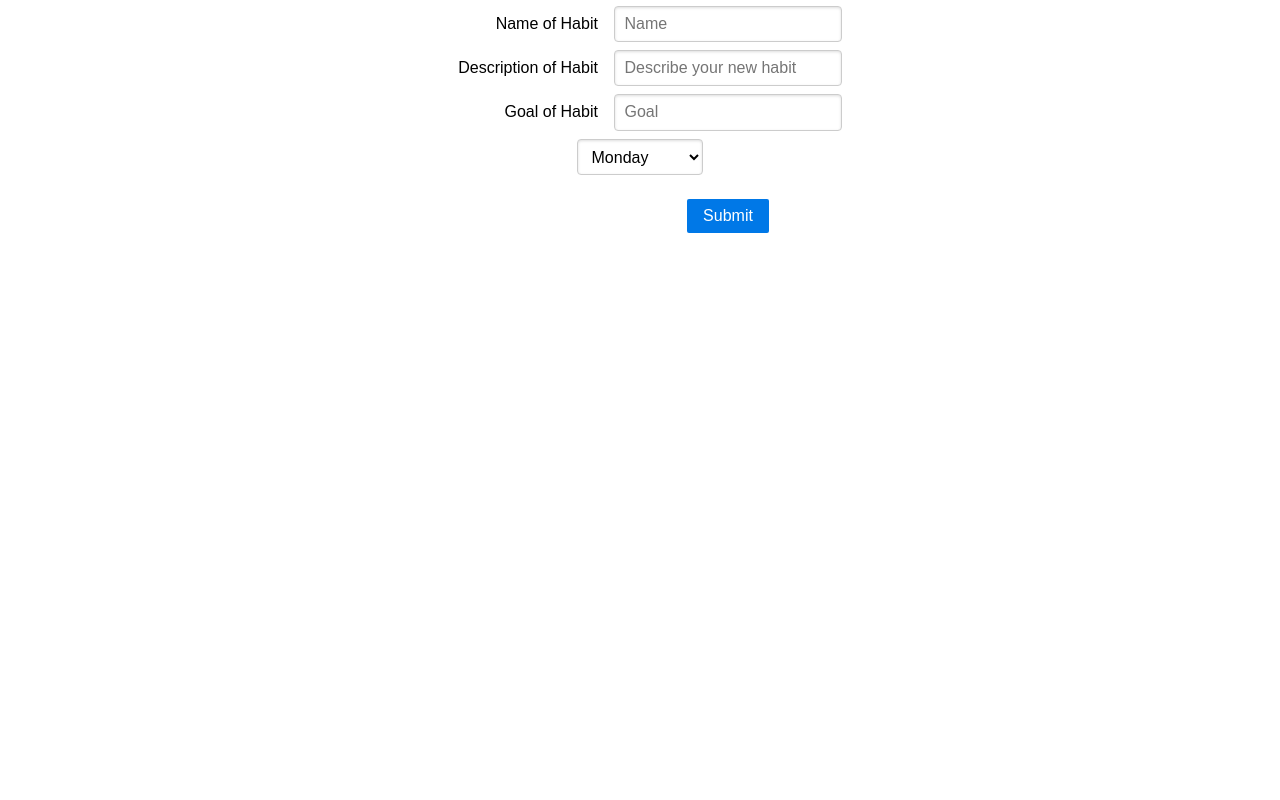
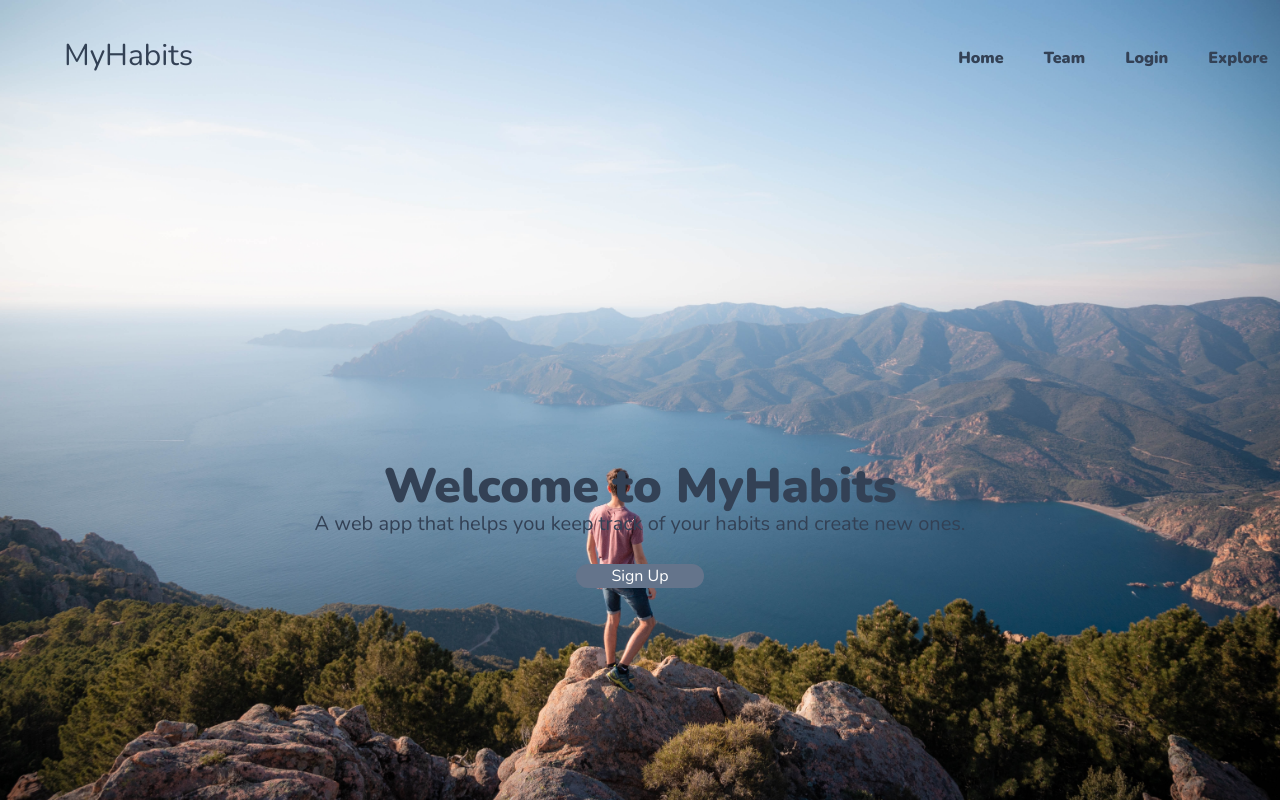
Before and after one commit to Jeffrod1098/habit-forming-app-frontend, a React (Create React App) app: page / in a window 1280 px wide. Built offline with nearby package versions, Linux system fonts and the light colour scheme.

Commit message:
landing page done with tailwind, aos,and google font nunito.

```diff
--- a/package.json
+++ b/package.json
@@ -6,6 +6,7 @@
     "@testing-library/jest-dom": "^5.16.4",
     "@testing-library/react": "^13.3.0",
     "@testing-library/user-event": "^13.5.0",
+    "aos": "^2.3.4",
     "purecss": "^2.1.0",
     "react": "^18.2.0",
     "react-dom": "^18.2.0",
@@ -36,5 +37,10 @@
       "last 1 firefox version",
       "last 1 safari version"
     ]
+  },
+  "devDependencies": {
+    "autoprefixer": "^10.4.7",
+    "postcss": "^8.4.14",
+    "tailwindcss": "^3.1.4"
   }
 }
--- /dev/null
+++ b/postcss.config.js
@@ -0,0 +1,6 @@
+module.exports = {
+  plugins: {
+    tailwindcss: {},
+    autoprefixer: {},
+  },
+}
--- a/public/index.html
+++ b/public/index.html
@@ -9,7 +9,9 @@
       name="description"
       content="Web site created using create-react-app"
     />
-
+    <link rel="preconnect" href="https://fonts.googleapis.com">
+    <link rel="preconnect" href="https://fonts.gstatic.com" crossorigin>
+    <link href="https://fonts.googleapis.com/css2?family=Nunito:wght@400;900&display=swap" rel="stylesheet">
     <title>Habit Forming App</title>
   </head>
   <body>
--- a/src/App.css
+++ b/src/App.css
@@ -1,3 +1,26 @@
 .App {
   text-align: center;
+  height: 100vh;
+  font-family: Nunito;
 }
+
+
+.logo{
+  display: flex;
+  margin-left: 5%;
+  padding-top: 3%;
+  justify-content: space-between;
+}
+
+.welcome{
+  display: flex;
+  flex-direction: column;
+  padding-top: 30%;
+  align-items: center;
+}
+
+button{
+  width: 10%;
+  color: white;
+  margin-top: 2%;
+}
--- a/src/App.js
+++ b/src/App.js
@@ -1,12 +1,9 @@
 import "./App.css";
-import Home from "./Home"
-import CreateHabit from "./CreateHabit";
-
+import Landing from "./Landing";
 
 function App() {
   return <div className="App">
-    {/* <Home /> */}
-    <CreateHabit />
+<Landing />
   </div>;
 }
 
--- a/src/CreateHabit.js
+++ b/src/CreateHabit.js
@@ -1,39 +1,8 @@
 import React from "react";
-import purecss from "purecss";
 
 const CreateHabit = () => {
     return (
         <div>
-            <form class="pure-form pure-form-aligned">
-                <fieldset>
-                    <div class="pure-control-group">
-                        <label for="aligned-name">Name of Habit</label>
-                        <input type="text" id="aligned-name" placeholder="Name" />
-                    </div>
-                    <div class="pure-control-group">
-                        <label for="aligned-password">Description of Habit</label>
-                        <input type="text" id="aligned-description" placeholder="Describe your new habit" />
-                    </div>
-                    <div class="pure-control-group">
-                        <label for="aligned-foo">Goal of Habit</label>
-                        <input type="text" id="aligned-foo" placeholder="Goal" />
-                    </div>
-                    <div>
-                        <select id="stacked-state">
-                            <option>Monday</option>
-                            <option>Tuesday</option>
-                            <option>Wednesday</option>
-                            <option>Thursday</option>
-                            <option>Friday</option>
-                            <option>Saturday</option>
-                            <option>Sunday</option>
-                        </select>
-                    </div>
-                    <div class="pure-controls">
-                        <button type="submit" class="pure-button pure-button-primary">Submit</button>
-                    </div>
-                </fieldset>
-            </form>
         </div>
     )
 }
--- a/src/Home.js
+++ /dev/null
@@ -1,26 +0,0 @@
-import React from "react";
-import purecss from "purecss";
-
-const Home = () => {
-    return(
-        <div>
-            <div>
-                <h1>Welcome to your new habit</h1>
-            </div>
-            <div>
-                <h3>About:</h3>
-                <p>This is a habit forming app, that let's you track and create habits.(Good ones hopefully.)
-                    To begin click one of the buttons below that pertain to you.
-                </p>
-            </div>
-            <div className="buttonsContianer">
-                <button class="pure-button pure-button-active">Register</button>
-                <button class="pure-button pure-button-active">Login</button>
-                <button class="pure-button pure-button-active">Explore</button>
-            </div>
-
-        </div>
-    )
-}
-
-export default Home
--- /dev/null
+++ b/src/Landing.js
@@ -0,0 +1,35 @@
+import React from "react";
+// import '../src/App.css'
+import habitImg from "./image/habits.jpg"
+
+
+const Landing = () => {
+    const backgroundImageStyle = {
+        backgroundImage: `url("${habitImg}")`,
+        backgroundSize: "cover",
+        width: "100vw",
+      }
+    return(
+        <div>
+             <div className='App' style={backgroundImageStyle}>
+      <div className='logo'>
+        <h3 className='text-3xl text-slate-700'>MyHabits</h3>
+        <nav class="flex justify-center space-x-4">
+          <a href="/home" class="font-bold px-3 py-2 text-slate-700 rounded-lg hover:bg-slate-100 hover:text-slate-900">Home</a>
+          <a href="/team" class="font-bold px-3 py-2 text-slate-700 rounded-lg hover:bg-slate-100 hover:text-slate-900">Team</a>
+          <a href="/login" class="font-bold px-3 py-2 text-slate-700 rounded-lg hover:bg-slate-100 hover:text-slate-900">Login</a>
+          <a href="/explore" class="font-bold px-3 py-2 text-slate-700 rounded-lg hover:bg-slate-100 hover:text-slate-900">Explore</a>
+        </nav>
+      </div>
+      <div data-aos='fade-up' data-aos-duration='3000' className='welcome'>
+        <h1 className="text-5xl text-slate-700 font-bold">Welcome to  MyHabits</h1>
+        <h2 className='text-xl text-slate-700'>A web app that helps you keep track of your habits and create new ones.</h2>
+        <button className='bg-slate-500 rounded-full hover:bg-sky-700'>Sign Up </button>
+      </div>
+
+    </div>
+        </div>
+    )
+}
+
+export default Landing
--- a/src/index.css
+++ b/src/index.css
@@ -0,0 +1,3 @@
+@tailwind base;
+@tailwind components;
+@tailwind utilities;
--- a/src/index.js
+++ b/src/index.js
@@ -3,7 +3,10 @@ import ReactDOM from "react-dom/client";
 import "./index.css";
 import App from "./App";
 import { BrowserRouter as Router } from "react-router-dom";
-import purecss from "purecss";
+import Aos from "aos"
+import 'aos/dist/aos.css'
+
+Aos.init()
 
 const root = ReactDOM.createRoot(document.getElementById("root"));
 root.render(
--- /dev/null
+++ b/tailwind.config.js
@@ -0,0 +1,10 @@
+/** @type {import('tailwindcss').Config} */
+module.exports = {
+  content: [
+    "./src/**/*.{js,jsx,ts,tsx}",
+  ],
+  theme: {
+    extend: {},
+  },
+  plugins: [],
+}
```
Also changed, not shown: src/image/habits.jpg (added), 1 other file (tests, documents, lock files or other folders).
